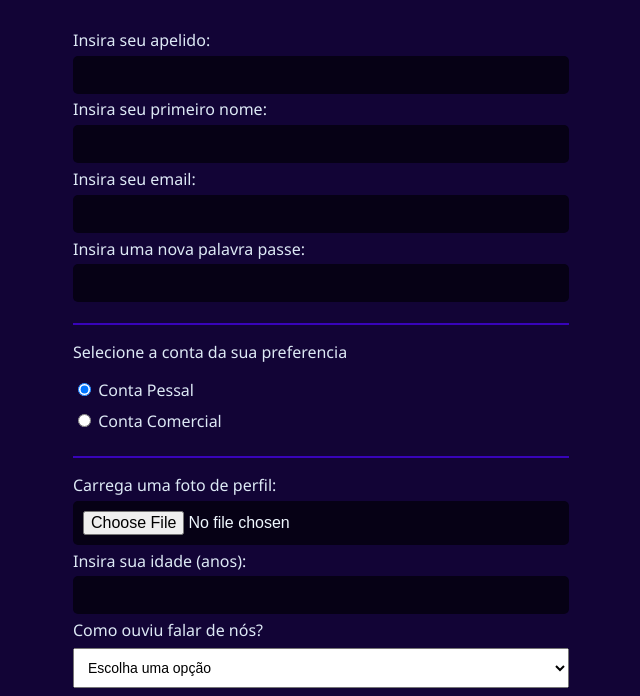
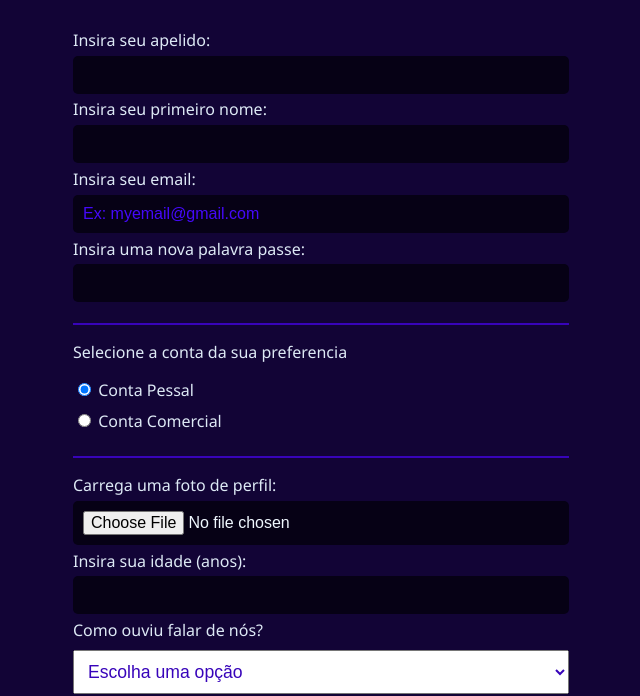
Before and after one commit to gildoprogrammer-cell/html-and-css, a plain HTML site: page formulario01/index.html in a window 1280 px wide. Shown: the part 111-807 px from the top of the page, without its empty margins (319-959 px from the left). Drawn offline with Linux system fonts and the light colour scheme.

Commit message:
adição de transcao e trasformacao do botao e mudanca de cores de placeholder

```diff
--- a/formulario01/index.html
+++ b/formulario01/index.html
@@ -18,7 +18,7 @@
                 <input type="text" name="nome-inicial" id="nome-inicial" required>
             </label>
             <label for="email"> Insira seu email:
-                <input type="email" name="email" id="email" required>
+                <input type="email" name="email" id="email" required placeholder="Ex: myemail@gmail.com">
             </label>
             <label for="password"> Insira uma nova palavra passe:
                 <input type="password" name="password" id="password" pattern="[a-zA-Z0-9]{8,}" required>
--- a/formulario01/style.css
+++ b/formulario01/style.css
@@ -79,10 +79,21 @@ input[type="submit"]{
     border: rgb(44, 42, 94) 1px solid;
     border-radius: 6px;
     font-weight: bold;
+    transition: all 0.6s ease;
 }
 
 input[type="submit"]:hover{
-    background-color: #120436;
     cursor: pointer;
     color: blue;
+    background-color: whitesmoke;
+    transform: scale(0.97);
 }
+
+select{
+    color: #3804ba;
+    font-size: 1.1rem;
+}
+
+input::placeholder, textarea::placeholder{
+    color: #4509fa;
+}
```
